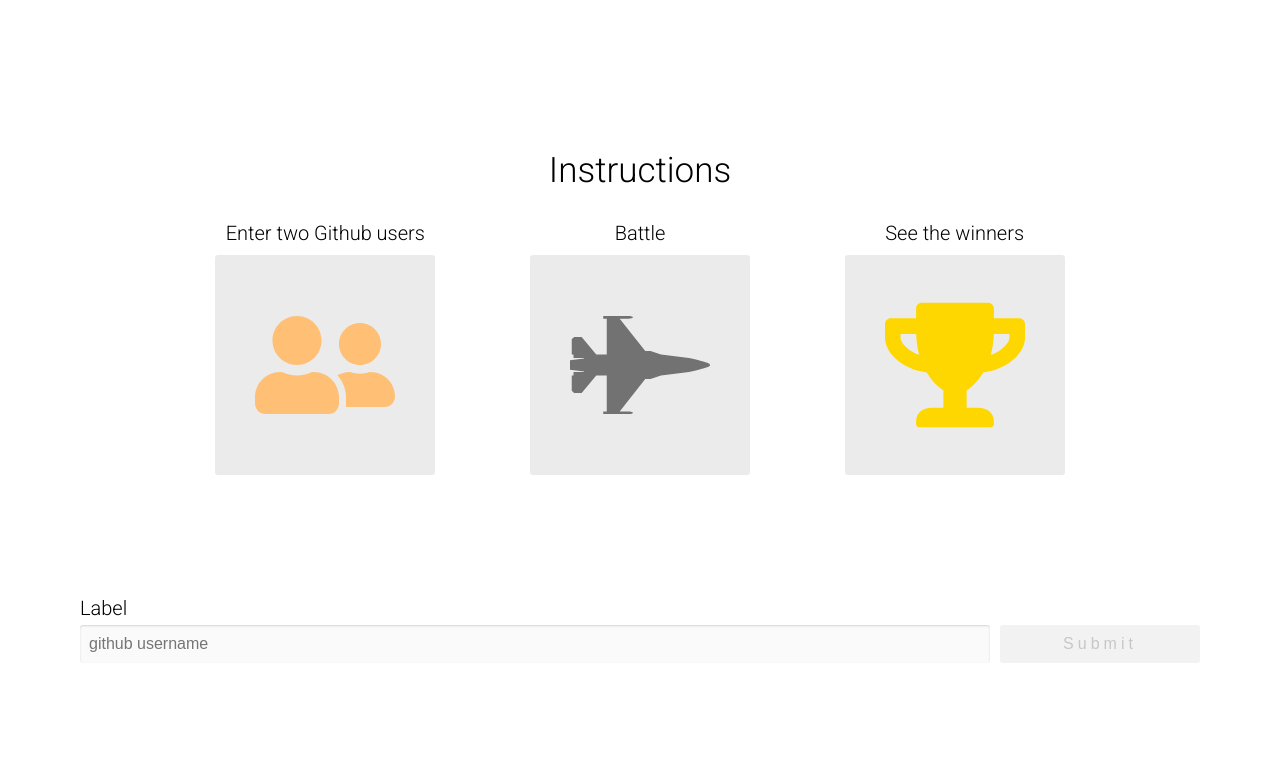
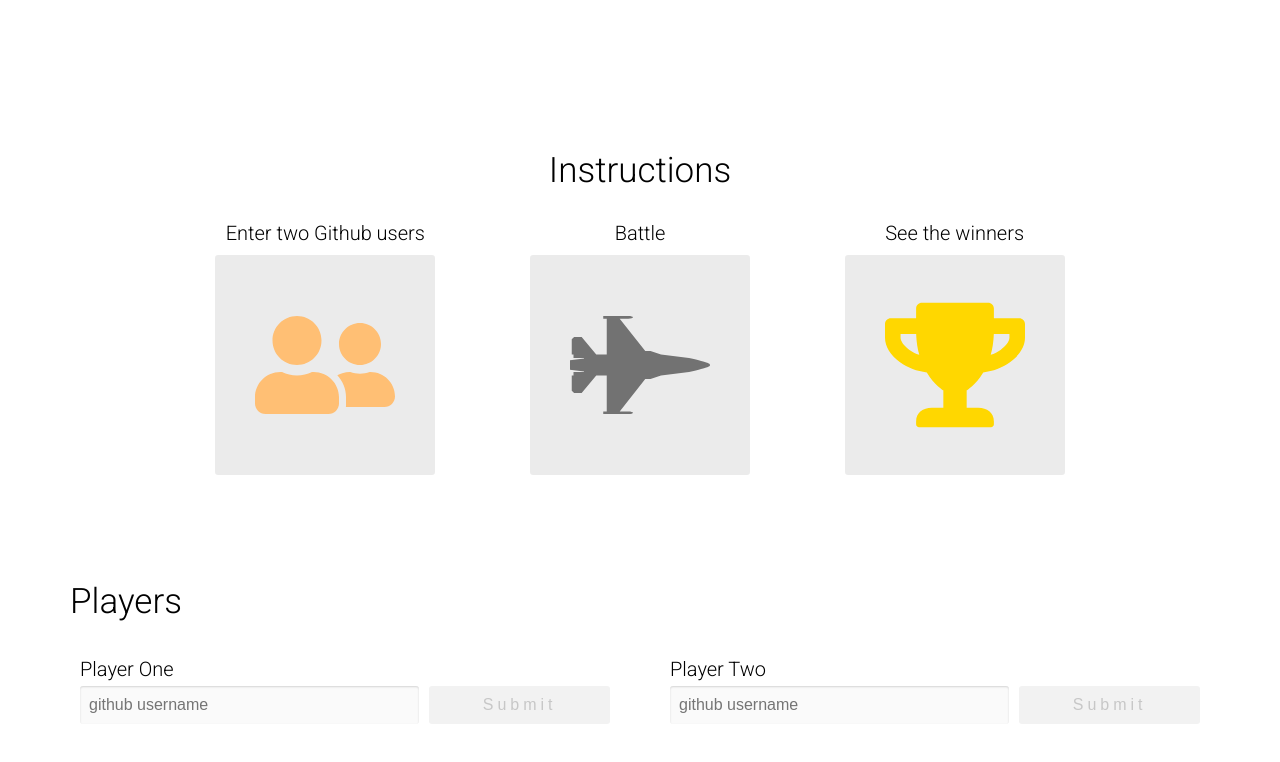
Before and after one commit to marykasp/github-battle-react, a React app: page / in a window 1280 px wide. Built offline with nearby package versions, Linux system fonts and the light colour scheme.

Commit message:
Render playerInput components if state is null, no user has been submitted in the form

```diff
--- a/app/components/Battle.js
+++ b/app/components/Battle.js
@@ -42,8 +42,7 @@
 
   handleSubmit(event) {
     event.preventDefault();
-
-    // passs the state to a function
+    // passs the state to a function on Battle component
     this.props.onSubmit(this.state.username);
   }
 
@@ -88,11 +87,45 @@
 };
 
 export default class Battle extends React.Component {
+  constructor(props) {
+    super(props);
+    this.state = {
+      playerOne: null,
+      playerTwo: null,
+    };
+
+    this.handleSubmit = this.handleSubmit.bind(this);
+  }
+
+  handleSubmit(id, player) {
+    this.setState({
+      [id]: player,
+    });
+  }
+
   render() {
+    const { playerOne, playerTwo } = this.state;
     return (
       <>
         <Instructions />
-        <PlayerInput label="Label" onSubmit={(value) => console.log(value)} />
+        <div className="players-container">
+          <h1 className="center-texgt header-lg">Players</h1>
+          <div className="row space-around">
+            {/* render player input components */}
+            {playerOne === null && (
+              <PlayerInput
+                label="Player One"
+                onSubmit={(player) => this.handleSubmit("playerOne", player)}
+              />
+            )}
+            {playerTwo === null && (
+              <PlayerInput
+                label="Player Two"
+                onSubmit={(player) => this.handleSubmit("playerTwo", player)}
+              />
+            )}
+          </div>
+        </div>
       </>
     );
   }
--- a/app/index.css
+++ b/app/index.css
@@ -215,3 +215,7 @@
   background: #f2f2f2;
   color: #c7c7c7;
 }
+
+.players-container {
+  margin: 100px 0;
+}
```
